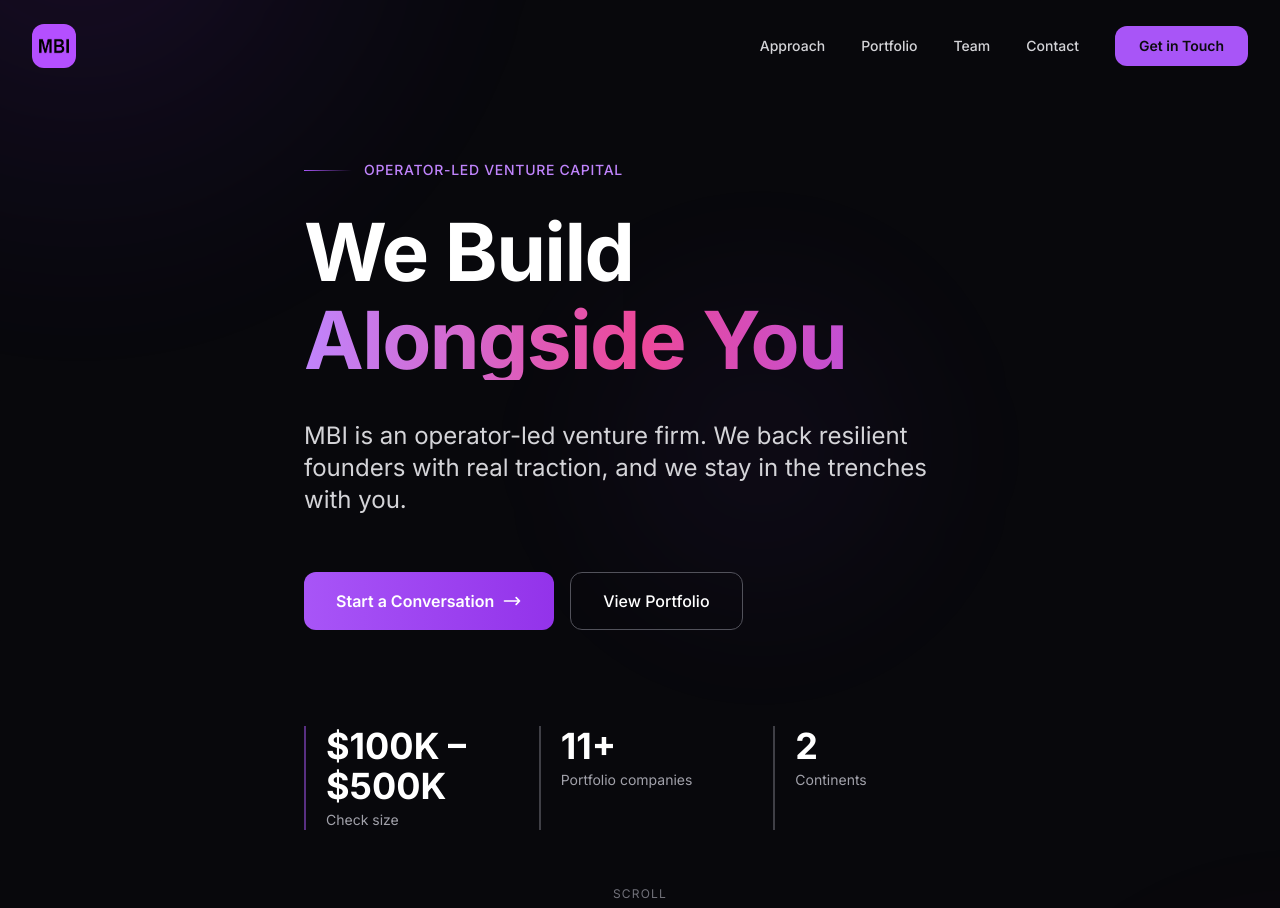
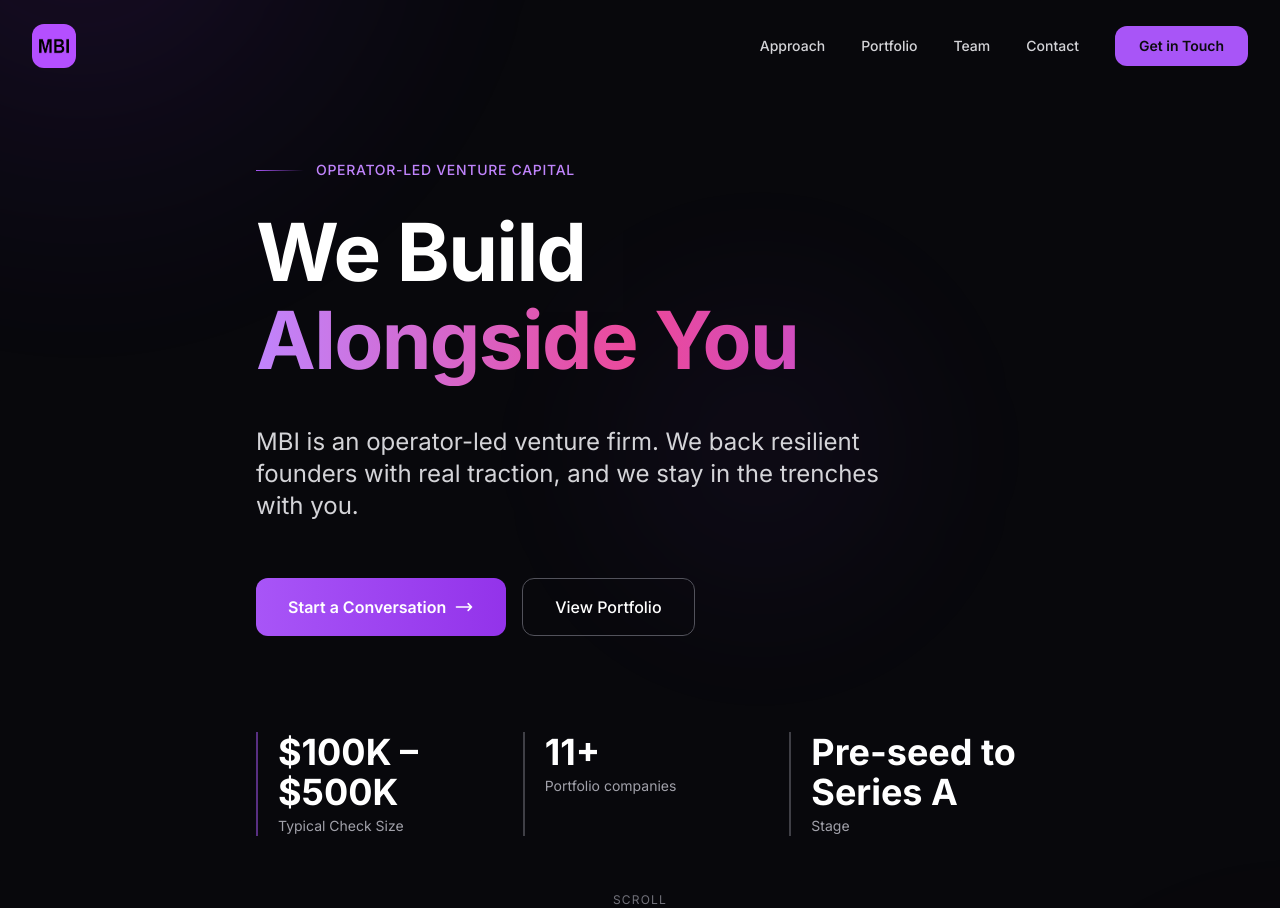
Before and after one commit to MBI-VC/mbi-website, a Next.js app: page / in a window 1280 px wide. Shown: the top 908 px of the page. Built offline with nearby package versions, Linux system fonts and the light colour scheme.

Commit message:
Update hero stats and content copy

```diff
--- a/src/components/sections/Approach.tsx
+++ b/src/components/sections/Approach.tsx
@@ -50,7 +50,7 @@ export function Approach() {
           <div className="grid md:grid-cols-4 gap-6 max-w-4xl">
             {[
               { label: 'Stage', value: approach.investmentDetails.stage, highlight: false },
-              { label: 'Check Size', value: approach.investmentDetails.checkSize, highlight: true },
+              { label: 'Typical Check Size', value: approach.investmentDetails.checkSize, highlight: true },
             ].map((item, index) => (
               <div
                 key={item.label}
--- a/src/components/sections/Hero.tsx
+++ b/src/components/sections/Hero.tsx
@@ -40,7 +40,7 @@ export function Hero() {
             <span className="block text-5xl sm:text-6xl md:text-7xl lg:text-display-lg xl:text-display-xl font-bold text-white leading-none tracking-tight">
               We Build
             </span>
-            <span className="block text-5xl sm:text-6xl md:text-7xl lg:text-display-lg xl:text-display-xl font-bold leading-tight tracking-tight mt-2 text-gradient">
+            <span className="block text-5xl sm:text-6xl md:text-7xl lg:text-display-lg xl:text-display-xl font-bold leading-[1.05] tracking-tight mt-2 text-gradient pb-[0.08em]">
               Alongside You
             </span>
           </h1>
@@ -68,11 +68,11 @@ export function Hero() {
           </div>
 
           {/* Stats row - Interactive */}
-          <div className="mt-20 md:mt-24 grid grid-cols-3 gap-8 max-w-2xl animate-fade-in-up animate-delay-400">
+          <div className="mt-20 md:mt-24 grid grid-cols-3 gap-8 max-w-3xl animate-fade-in-up animate-delay-400">
             {[
-              { value: siteConfig.checkSize.range, label: 'Check size', highlight: true },
+              { value: siteConfig.checkSize.range, label: 'Typical Check Size', highlight: true },
               { value: '11+', label: 'Portfolio companies', highlight: false },
-              { value: '2', label: 'Continents', highlight: false },
+              { value: 'Pre-seed to Series A', label: 'Stage', highlight: false },
             ].map((stat, index) => (
               <div
                 key={stat.label}
--- a/src/content/site-content.ts
+++ b/src/content/site-content.ts
@@ -48,7 +48,7 @@ export const approach = {
   paragraphs: [
     'Ideas matter, but the people behind them matter more. The best founders refuse to quit. They adapt when things go sideways and find a way forward when most others would stop.',
     'We look for businesses that have proven something in the real world, even if it\'s just early customers or modest revenue. That proof of life shows real validation and a founder who\'s pushed through obstacles to ship.',
-    'We\'re not passive capital. We look for opportunities where our operating experience can meaningfully accelerate your trajectory.',
+    'We\'re not passive capital. We look for opportunities where our operating experience can meaningfully accelerate your trajectory, and we move quickly when conviction is there.',
   ],
 
   investmentDetails: {
@@ -83,7 +83,7 @@ export const approach = {
 
   howWeHelp: {
     title: 'How We Help',
-    description: 'We roll up our sleeves. Our partners take board seats, advise on strategy, and often embed directly with portfolio companies.',
+    description: 'We roll up our sleeves. Our partners take board seats, advise on strategy, and have the ability to embed high impact team members directly with portfolio companies.',
     items: [
       { label: 'Strategy', detail: 'Positioning and go-to-market' },
       { label: 'Product', detail: 'Roadmap and prioritization' },
@@ -167,6 +167,8 @@ export const portfolio = {
       description: 'Franchise team in the SPHL.',
       url: '', // TODO: Add URL
       category: 'Sports',
+      badge: 'Launching Soon',
+      isUpcoming: true,
     },
     {
       name: 'Savannah Ice Cove & Amphitheatre',
@@ -203,7 +205,7 @@ export const team = {
       highlights: [
         'Built Financial Media Corp from a blog to 130+ employees across 5 countries',
         'Sold majority stake to VNR Verlag, one of Germany\'s largest publishers (2021)',
-        'Former securities broker (Series 3, 7, 24, 65, 66)',
+        'Former securities licenses (Series 3, 7, 24, 65, 66)',
         'Auburn University "20 Under 40" honoree',
       ],
       boards: ['Access Global Media', 'Cape Media', 'Prediction Media'],
```
